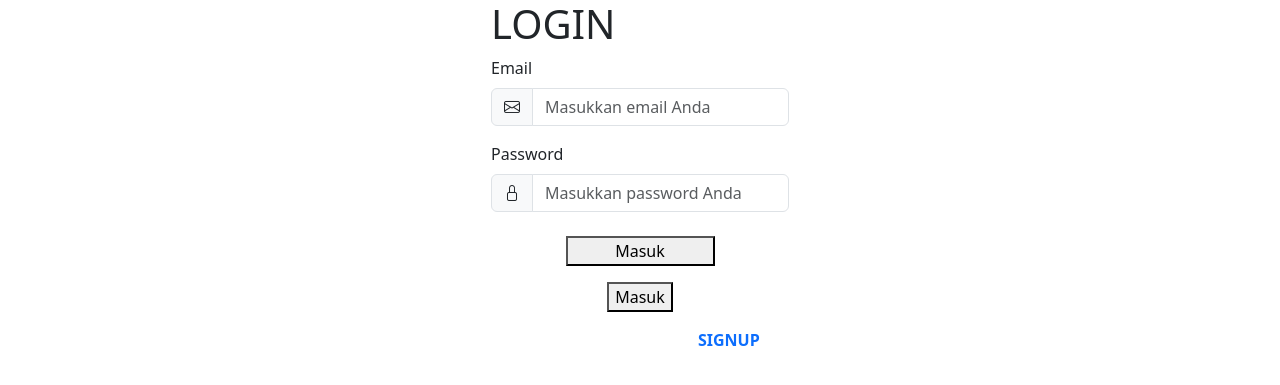
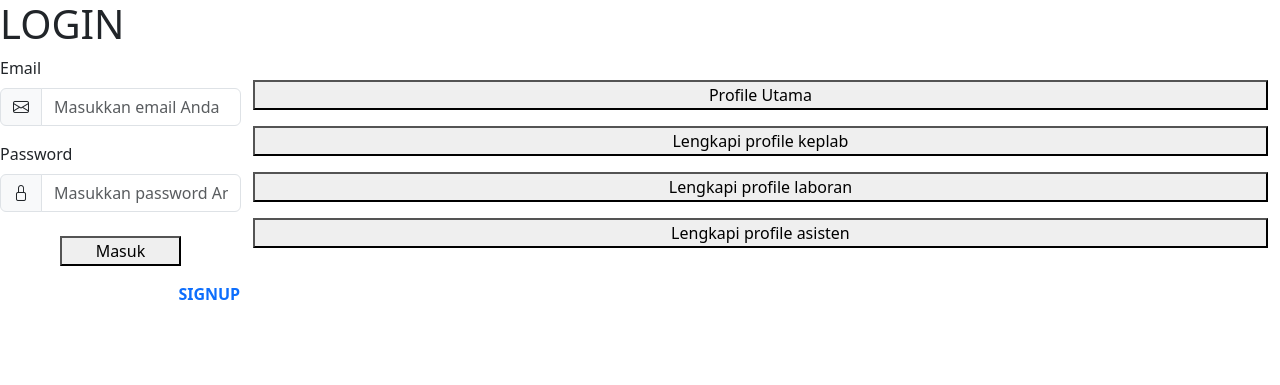
Before and after one commit to ICLabs-Fikom-UMI/si-sumber-daya-iclabs, a PHP site: the page made by app/views/login/index.php in a window 1280 px wide. Shown: the top 385 px of the page. Run offline with PHP 8.4, Linux system fonts and the light colour scheme; the template is opened without the code that fills it, so the values that code supplies are empty; some libraries are stand-ins or nearby versions.

Commit message:
button yang ditambahkan hanya sementara, hanya untuk membantu developer dalam navigasi ke halaman yang ingin dituju

```diff
--- a/app/views/login/index.php
+++ b/app/views/login/index.php
@@ -7,8 +7,7 @@
             <label for="email" class="form-label text-biru">Email</label>
             <div class="input-group">
                 <span class="input-group-text formku"><i class="bi bi-envelope"></i></span>
-                <input type="email" class="form-control formku" id="email" placeholder="Masukkan email Anda"
-                    name="email">
+                <input type="email" class="form-control formku" id="email" placeholder="Masukkan email Anda" name="email">
             </div>
         </div>
 
@@ -16,22 +15,31 @@
             <label for="password" class="form-label text-biru">Password</label>
             <div class="input-group">
                 <span class="input-group-text formku"><i class="bi bi-lock"></i></span>
-                <input type="password" class="form-control formku" id="password" placeholder="Masukkan password Anda"
-                    name="password">
+                <input type="password" class="form-control formku" id="password" placeholder="Masukkan password Anda" name="password">
             </div>
         </div>
 
         <div class="d-flex flex-column align-items-center mb-3">
             <button type="submit" class="signin mb-3 formku w-50 button-biru">Masuk</button>
-            <a href="">
-                <button type="submit" class="signin mb-3 formku w-100 button-biru">Masuk</button>
-            </a>
-            <span class="text-white">Don’t have an account?<a href="/tubesmvc/public/signup/index"
-                    class="text-decoration-none text-biru fw-bolder">
+            <span class="text-white">Don’t have an account?<a href="/tubesmvc/public/signup/index" class="text-decoration-none text-biru fw-bolder">
                     SIGNUP</a></span>
 
         </div>
 
     </form>
+    <div class="container" style="margin-top: 5rem;">
+        <a href="/tubesmvc/public/Profile/">
+            <button type="submit" class="signin mb-3 formku w-100 button-biru">Profile Utama</button>
+        </a>
+        <a href="/tubesmvc/public/Lengkapi_ProfileKepLab">
+            <button type="submit" class="signin mb-3 formku w-100 button-biru">Lengkapi profile keplab</button>
+        </a>
+        <a href="/tubesmvc/public/Lengkapi_ProfileLaboran">
+            <button type="submit" class="signin mb-3 formku w-100 button-biru">Lengkapi profile laboran</button>
+        </a>
+        <a href="/tubesmvc/public/Lengkapi_ProfileAsisten">
+            <button type="submit" class="signin mb-3 formku w-100 button-biru">Lengkapi profile asisten</button>
+        </a>
+    </div>
 
 </div>
```
